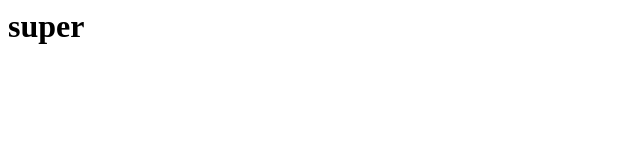
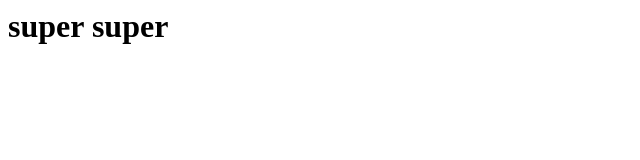
Before and after one commit to MARYscu/MARYscu.github.io, a plain HTML site: page index.html in a window 1280 px wide. Shown: the whole page, without its empty margins (0-640 px from the left). Drawn offline with Linux system fonts and the light colour scheme.

Commit message:
firstcommit

```diff
--- a/index.html
+++ b/index.html
@@ -6,6 +6,6 @@
     <title>Document</title>
 </head>
 <body>
-    <h1> super </h1>
+    <h1> super super  </h1>
 </body>
 </html>
```
